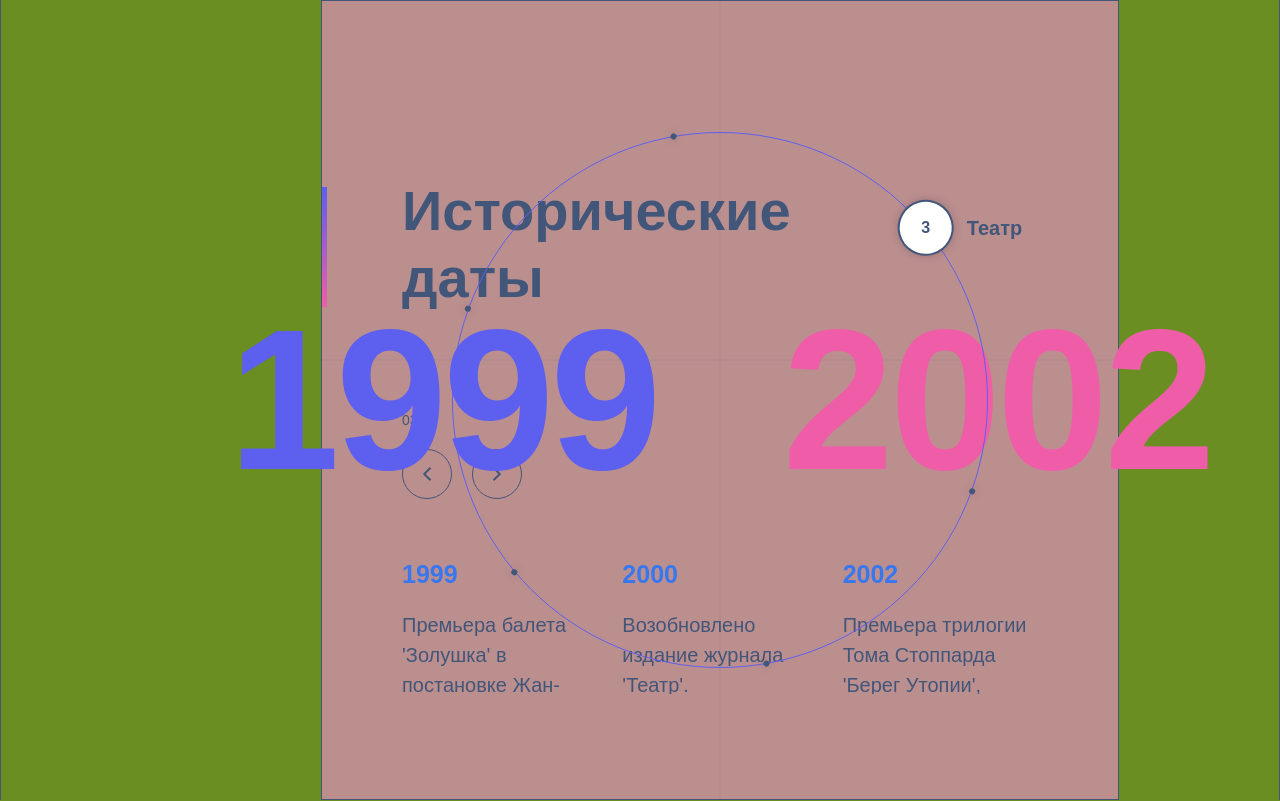
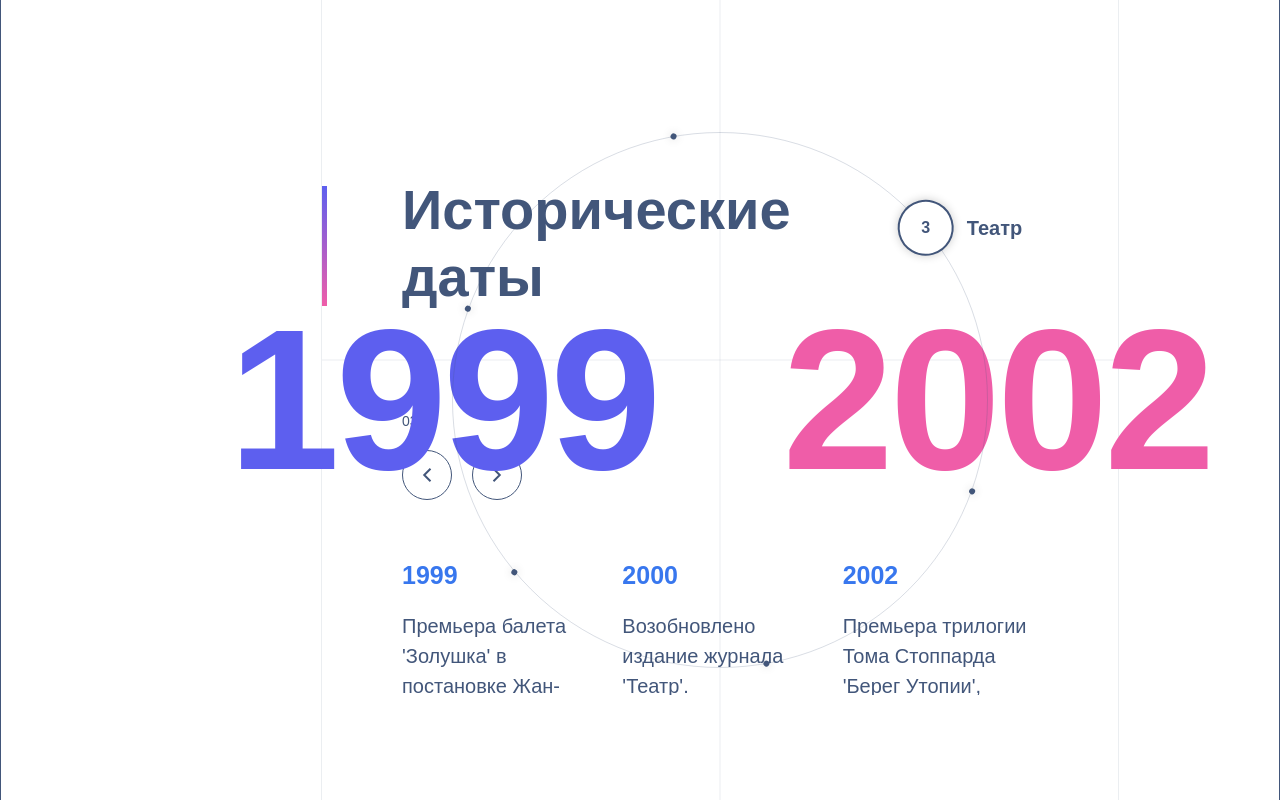
Before and after one commit to LenaRybinskova/History_slider, a React app: page / in a window 1280 px wide. Built offline with nearby package versions, Linux system fonts and the light colour scheme.

Commit message:
fix layout

```diff
--- a/src/App.tsx
+++ b/src/App.tsx
@@ -15,10 +15,10 @@ export const Container = styled.div`
     justify-content: space-between;
     height: 100vh;
     margin-inline: 320px 160px;
-    border: 1px solid ${colors.text};
+    border-inline: 1px solid ${colors.textWithPoacity};
     padding-block: 176px 105px;
     padding-inline: 80px;
-    background-color: rosybrown;
+    background-color: ${colors.background};
     position: relative;
 
     &::before {
@@ -64,7 +64,7 @@ export const Title = styled.h1`
         transform: translateY(-50%);
         width: 5px;
         height: 120px;
-        background: linear-gradient(to bottom, #5d5fef, #ef5da8);
+        background: linear-gradient(to bottom, ${colors.primary}, ${colors.secondary});
     }
 `;
 
@@ -83,7 +83,6 @@ const App = () => {
         state.categories.eventsByIdCategories[activeCategoryId] || []
     );
 
-    // Мемоизируем обработчики
     const handlePointClick = useCallback((index: number, categoryId: string) => {
         setActiveCategoryIndex(index);
         setActiveCategoryId(categoryId);
--- a/src/app/styles/globalStyles.ts
+++ b/src/app/styles/globalStyles.ts
@@ -33,13 +33,7 @@ const GlobalStyle = createGlobalStyle`
 
 
     body {
- /*       max-width: 1920px;
-        height: 1080px;*/
-/*        margin: 0 auto;*/
-        /*      width: 100%;*/
-        background-color:olivedrab;
-        //margin-inline:160px 320px;
-/*        margin: 177px 160px 105px  320px;*/
+        background-color:${colors.background};
         border-inline: 1px solid ${colors.text};
     }
 
--- a/src/app/styles/stylesVar.ts
+++ b/src/app/styles/stylesVar.ts
@@ -4,6 +4,7 @@ export const colors = {
     lightBlue: "#3877ee",
     background: "#fff",
     text: "#42567a",
+    textWithPoacity:"rgba(66, 86, 122, 0.1)",
 } as const
 
 export const fonts = {
--- a/src/features/Circle/Circle.tsx
+++ b/src/features/Circle/Circle.tsx
@@ -25,10 +25,10 @@ const CircleRing = styled.div`
     left: 0;
     width: 100%;
     height: 100%;
-    border: 1px solid ${colors.primary};
+    border: 1px solid ${colors.text};
     border-radius: 50%;
     background: transparent;
-
+    opacity: 0.2;
 `
 
 const PointsContainer = styled.div`
```
